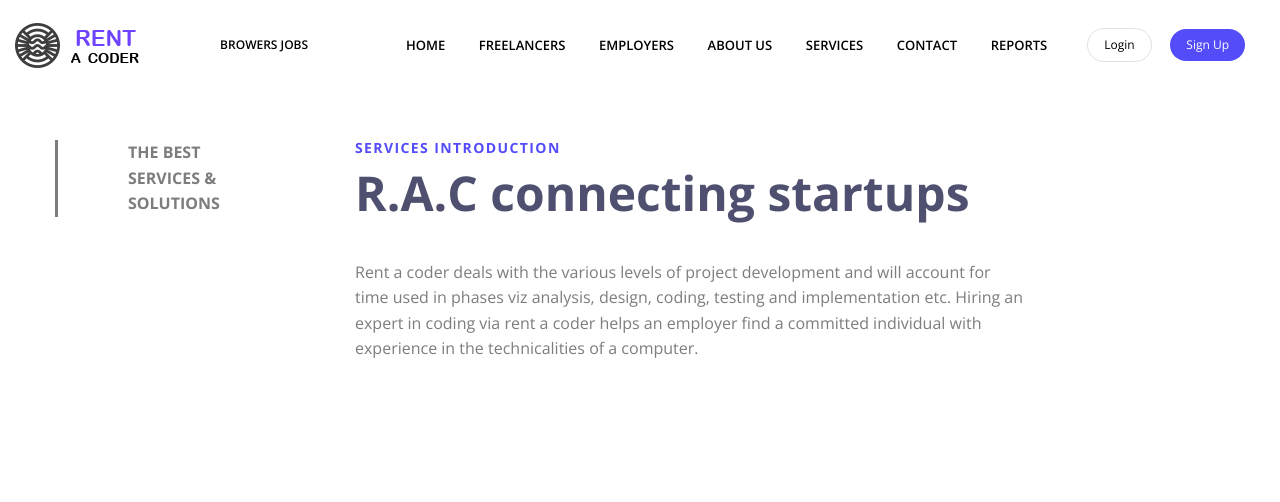
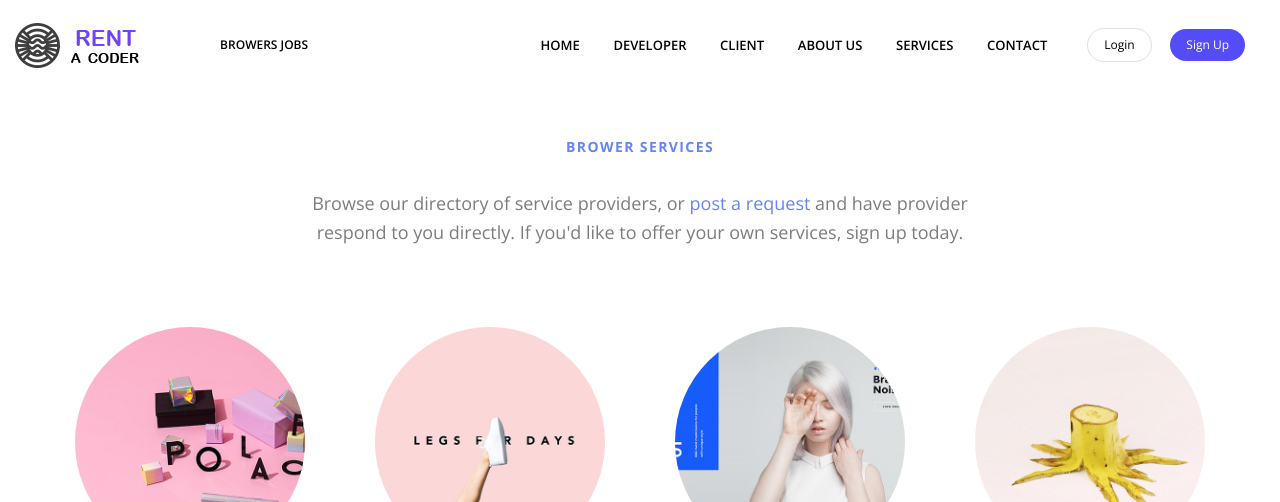
Before and after one commit to DhrutiVarsani/RAC, a Django app: page /services/services_index in a window 1280 px wide. Shown: the top 502 px of the page. Run offline with Django 3.2, Linux system fonts and the light colour scheme; data comes from the database, SQL or seed files in the repository; both versions use the stored data as it was after the commit; some libraries are stand-ins or nearby versions; grey boxes are pictures that could not be loaded.

Commit message:
updated layouts

```diff
--- a/templates/core/findjob.html
+++ b/templates/core/findjob.html
@@ -24,9 +24,10 @@
           </div>
 
           <div class="ps-section__content">
+
+          <figcaption>Browse top jobs by member</figcaption></br>
+
         <figure>
-          <figcaption>Browse top jobs by member</figcaption>
-
             <div class="ps-section__companies">
 
                 <div class="owl-slider" data-owl-auto="true" data-owl-loop="true" data-owl-speed="7000" data-owl-gap="0"
--- a/templates/core/layout.html
+++ b/templates/core/layout.html
@@ -65,15 +65,27 @@
             ><span class="sub-toggle"></span>
           </li>
           <li>
-            <a href="{% url 'developer_app:developer_index' %}">Freelancers</a>
+            <a href="{% url 'developer_app:developer_index' %}">Developer</a>
           </li>
-          <li><a href="{% url 'emp_app:emp_index' %}">Employers</a></li>
+          <li><a href="{% url 'emp_app:emp_index' %}">Client</a></li>
           <li><a href="{% url 'services:about_us' %}">About Us</a></li>
           <li><a href="{% url 'services:services_index' %}">Services</a></li>
 
           <li><a href="{% url 'services:mail' %}">Contact</a></li>
 
           {% if user.is_authenticated %}
+            <li class="menu-item-has-children">
+              <a href="#">Reports</a><span class="sub-toggle"></span>
+              <ul class="sub-menu">
+                <li><a href="{% url 'services:topclient' %}">Top Clients</a></li>
+                <li>
+                  <a href="{% url 'services:topdeveloper' %}">Top Developers</a>
+                </li>
+                <li>
+                  <a href="{% url 'services:topcategory' %}">Top Categories</a>
+                </li>
+              </ul>
+            </li>
           <li class="menu-item-has-children">
             <a href="#">Profile</a><span class="sub-toggle"></span>
             <ul class="sub-menu">
@@ -123,7 +135,7 @@
           </li>
           {% endif %}
 
-          <li class="menu-item-has-children">
+          <!-- <li class="menu-item-has-children">
             <a href="#">Reports</a><span class="sub-toggle"></span>
             <ul class="sub-menu">
               <li><a href="{% url 'services:topclient' %}">Top Clients</a></li>
@@ -134,7 +146,7 @@
                 <a href="{% url 'services:topcategory' %}">Top Categories</a>
               </li>
             </ul>
-          </li>
+          </li> -->
         </ul>
 
         {% if user.is_authenticated %}
--- a/templates/services/about_us.html
+++ b/templates/services/about_us.html
@@ -162,7 +162,7 @@
           <div class="ps-block--team">
             <div class="ps-block__thumbnail">
               <img
-                src="{%static 'img/employee/download.jfif'%}"
+                src="{%static 'img/employee/mira.jpg'%}"
                 alt=""
                 width="170"
                 height="
--- a/templates/services/services_index.html
+++ b/templates/services/services_index.html
@@ -1,8 +1,5 @@
 {% extends 'core/layout.html' %}
 
-{% block services_info %}
-{% include 'services/services_info.html' %}
-{% endblock services_info %}
 
 {% block browse_services %}
 {% include 'services/browse_services.html' %}
```
Also changed, not shown: db.sqlite3, static/img/employee/Dhruti.jpg, static/img/employee/mira.jpg (added). Lines whose indentation alone changed are shown as unchanged.
